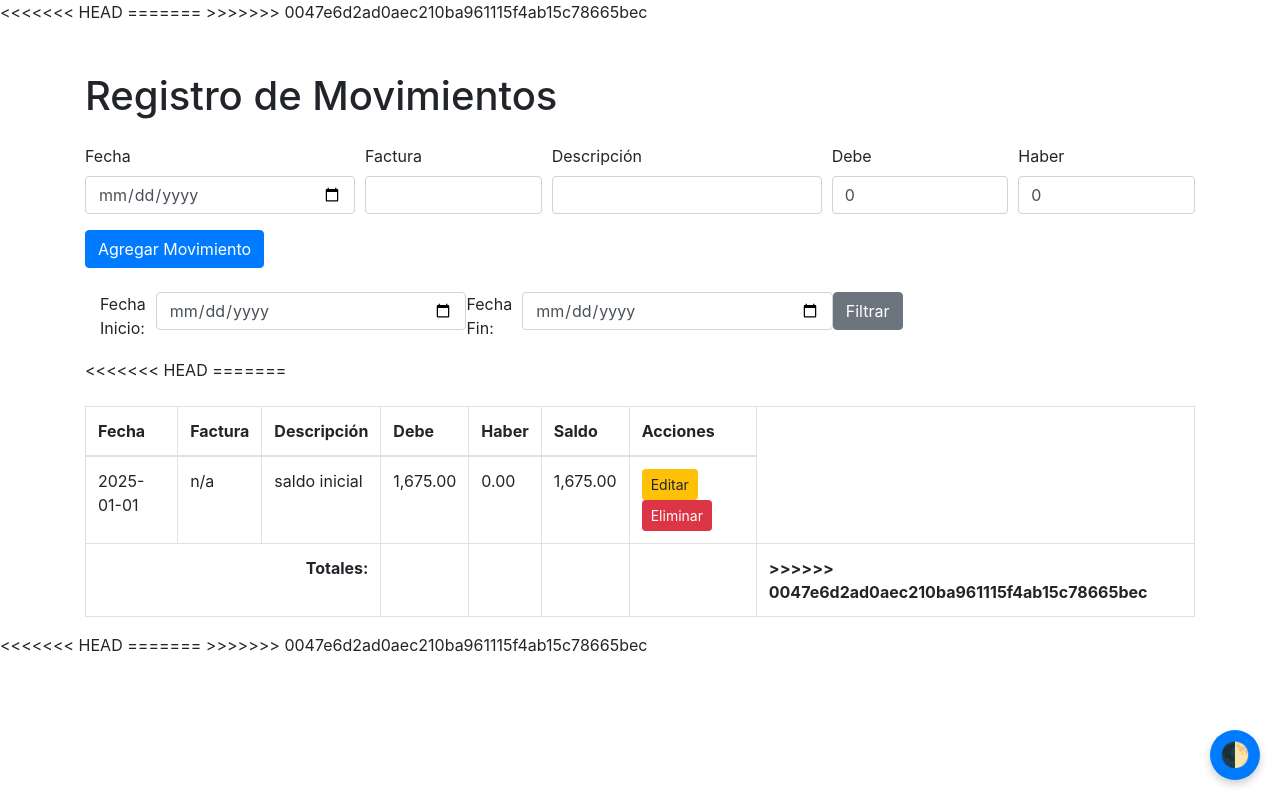
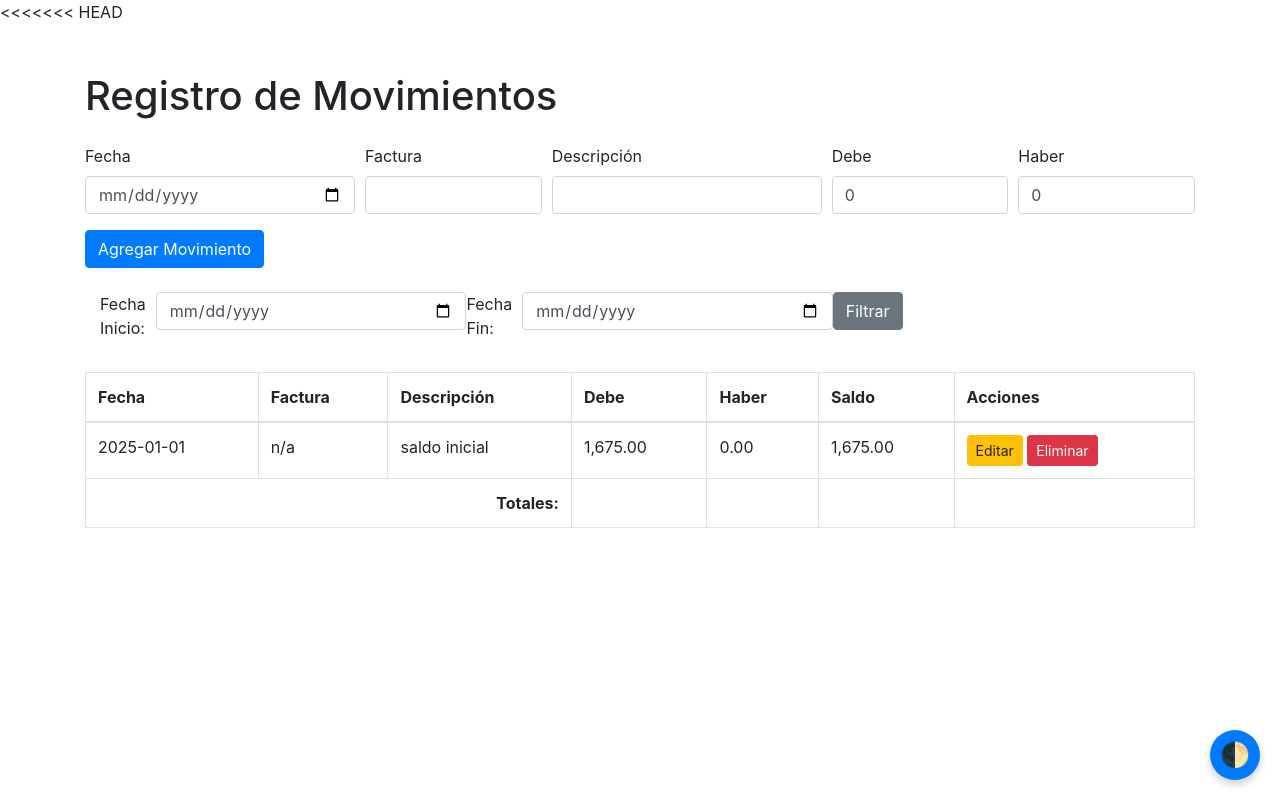
Before and after one commit to juan5440/libro_registro, a PHP site: page / in a window 1280 px wide. Run offline with PHP 8.4, Linux system fonts and the light colour scheme; data comes from the database, SQL or seed files in the repository; some libraries are stand-ins or nearby versions.

Commit message:
Update movimientos.php

```diff
--- a/app/views/movimientos.php
+++ b/app/views/movimientos.php
@@ -13,8 +13,6 @@
 
     <link rel="stylesheet" type="text/css" href="../public/css/buttons.bootstrap4.min.css">
 
-    <link rel="stylesheet" type="text/css" href="../public/css/buttons.bootstrap4.min.css">
-
     <!-- Font Awesome -->
     <link rel="stylesheet" href="../public/css/all.min.css">
     <link rel="stylesheet" href="https://use.fontawesome.com/releases/v5.15.4/css/all.css" "/>
@@ -24,9 +22,7 @@
 <<<<<<< HEAD
     <link rel="stylesheet" href="../public/css/style.css">
     <link rel="stylesheet" href="../public/css/modo_oscuro.css">
-=======
-    <link rel="stylesheet" href="../public/css/styles.css">
->>>>>>> 0047e6d2ad0aec210ba961115f4ab15c78665bec
+
 </head>
 
 <body>
@@ -110,12 +106,8 @@
                     <th colspan="3" style="text-align: right;">Totales:</th>
                     <th id="totalDebe"></th>
                     <th id="totalHaber"></th>
-<<<<<<< HEAD
                     <th id="totalSaldo"></th>
                     <th></th>
-=======
-                    <th id="totalSaldo"></tth
->>>>>>> 0047e6d2ad0aec210ba961115f4ab15c78665bec
                 </tr>
             </tfoot>
         </table>
@@ -143,17 +135,12 @@
     <!-- SweetAlert2 JS -->
     <script src="https://cdn.jsdelivr.net/npm/sweetalert2@11"></script>
     <script src="../public/js/script.js"></script>
-
-<<<<<<< HEAD
     <!-- Script personalizado -->
   <script src="../public/js/modo_oscuro.js"></script>
 </body>
 
 </html>
-=======
-    <!-- Inicializar DataTables con Botones, Filtro por Fechas y Totales -->
-<script type="text/javascript" src="../public/js/script.js"></script>
+
 </body>
 
 </html>
->>>>>>> 0047e6d2ad0aec210ba961115f4ab15c78665bec
```
